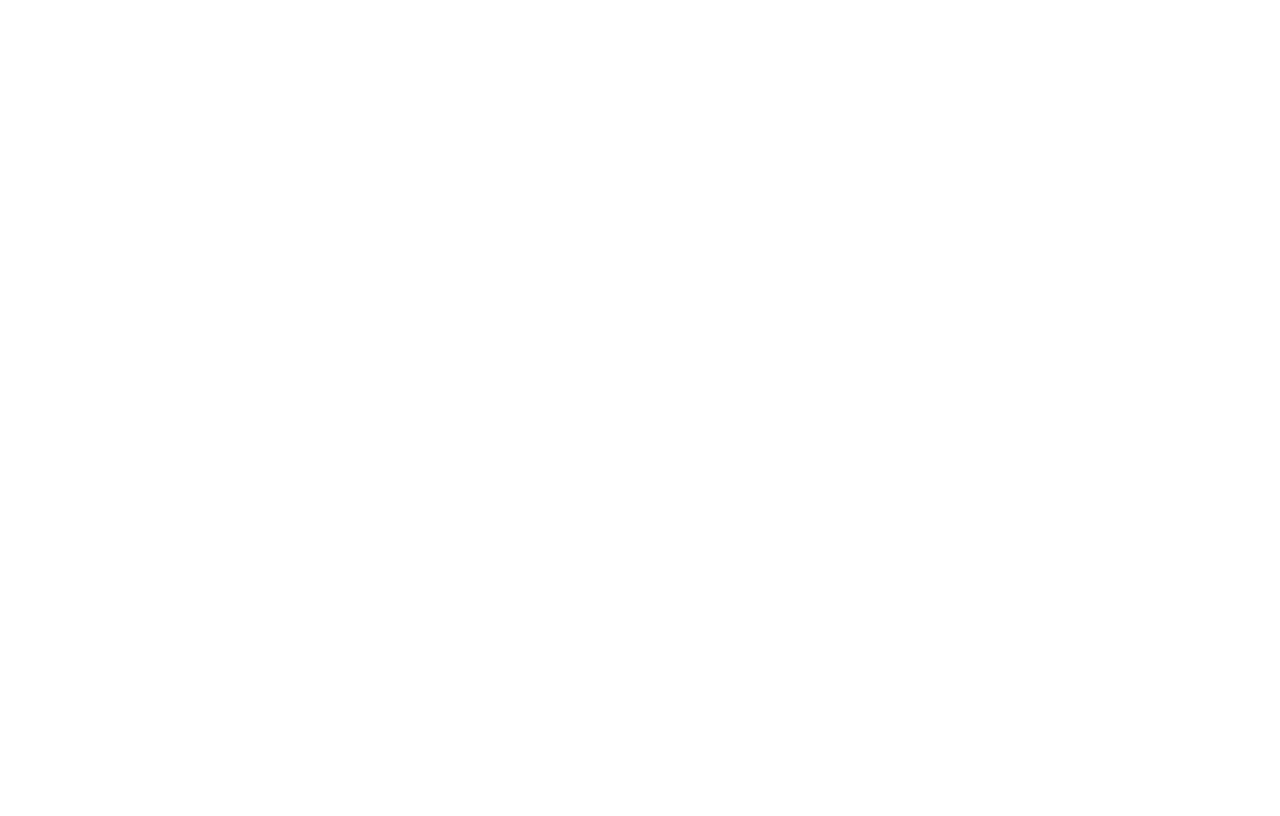
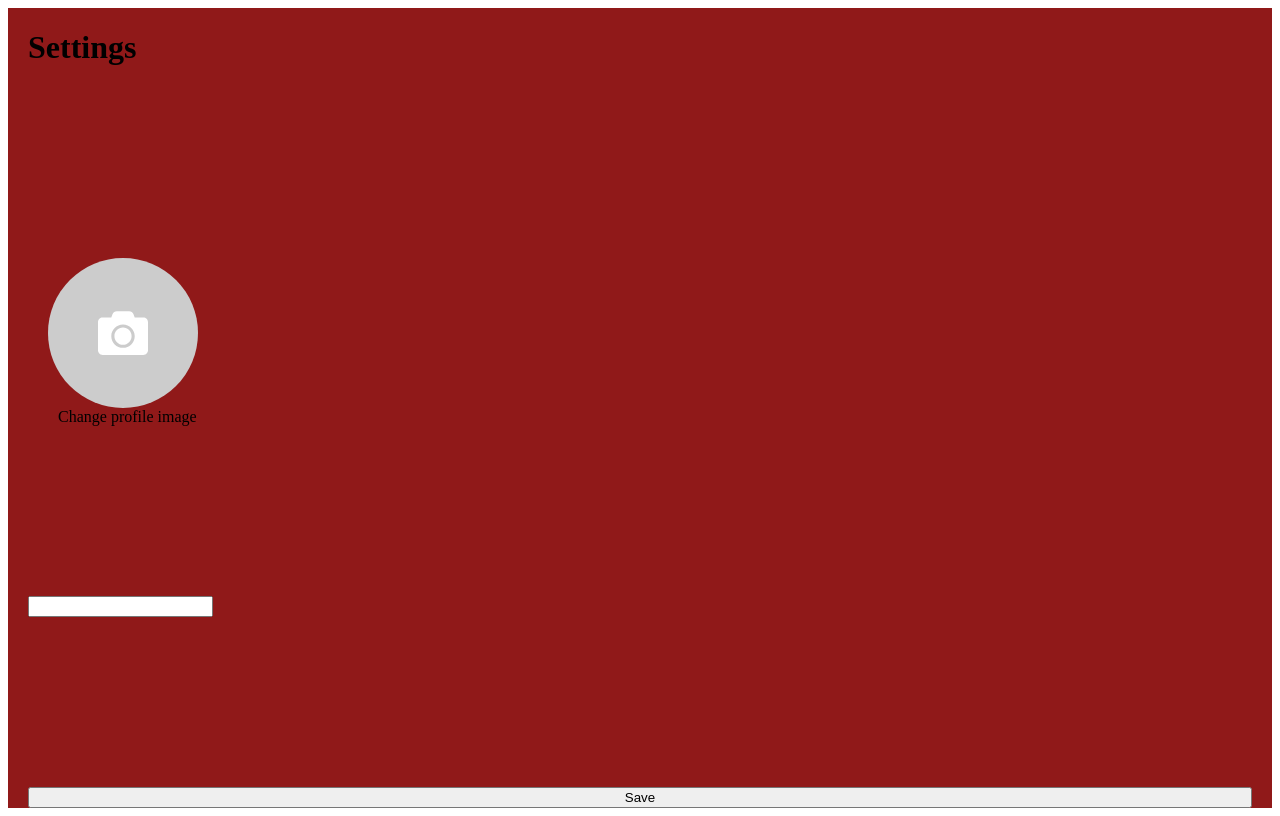
Before and after one commit to Hollow-D9D/42-transcendence, a React (Create React App) app in the folder frontend/: page /settingPage in a window 1280 px wide. Before the commit this address had no page. Built offline with nearby package versions, Linux system fonts and the light colour scheme.

Commit message:
setting page

```diff
--- a/frontend/package.json
+++ b/frontend/package.json
@@ -13,6 +13,7 @@
     "axios": "^0.24.0",
     "react": "^18.2.0",
     "react-dom": "^18.2.0",
+    "react-icons": "^4.8.0",
     "react-router-dom": "^6.8.1",
     "react-scripts": "^2.1.3",
     "typescript": "^4.9.5",
--- a/frontend/src/App.tsx
+++ b/frontend/src/App.tsx
@@ -3,6 +3,7 @@
 
 import Home from "./components/Home";
 import Profile from "./components/Profile";
+import SettingPage from "./components/SettingPage";
 
 const App: React.FC = () => {
   return (
@@ -10,6 +11,7 @@
       <Route index element={<Home />} />
       <Route path="/home" element={<Home />} />
       <Route path="/profile" element={<Profile />} />
+      <Route path="/settingPage" element={<SettingPage />} />
     </Routes>
   );
 };
--- a/frontend/src/components/SettingPage.tsx
+++ b/frontend/src/components/SettingPage.tsx
@@ -1,6 +1,45 @@
-import React from 'react'
+import React, { useState } from "react";
+import { FaCamera } from "react-icons/fa";
 
-const SettingPage: React.FC = () => {
+type Setting = {
+    name: string;
+    value: string;
+};
+
+type SettingProps = {
+    settings: Setting[];
+    onSave: (settings: Setting[]) => void;
+};
+
+const SettingPage: React.FC = ({ }) => {
+    //   const [updatedSettings, setUpdatedSettings] = useState(settings);
+    const [updatedSettings, setUpdatedSettings] = useState(false);
+    const [profileImage, setProfileImage] = useState("");
+
+
+    const handleSave = () => {
+        // onSave(updatedSettings);
+    };
+
+    const handleSettingChange = (index: number, event: React.ChangeEvent<HTMLInputElement>) => {
+        // const newSettings = [...updatedSettings];
+        // newSettings[index].value = event.target.value;
+        // setUpdatedSettings(newSettings);
+        setUpdatedSettings(true);
+    };
+
+    const handleProfileImageChange = (event: React.ChangeEvent<HTMLInputElement>) => {
+        // const file = event.target.files?.[0];
+        // if (file) {
+        //     const reader = new FileReader();
+        //     reader.onloadend = () => {
+        //         setProfileImage(reader.result as string);
+        //     };
+        //     reader.readAsDataURL(file);
+        // }
+    };
+
+
     return (
         <div
             style={{
@@ -9,14 +48,69 @@
                 backgroundSize: "cover",
                 backgroundRepeat: "no-repeat",
                 backgroundPosition: "center",
-                display: "flex",
-                alignItems: "center",
-                justifyContent: "center",
-                position: "relative",
+                display: 'flex',
+                padding: '0 20px',
+                flexDirection: 'column',
+                justifyContent: 'space-between',
             }}>
-            <h1>SettingPage</h1>
+            <h1>Settings</h1>
+            <div
+                style={{
+                    display: "flex",
+                    alignItems: "center"
+                }}>
+                {profileImage ? (
+                    <img src={profileImage} alt="Profile" style={{ width: "150px", height: "150px", borderRadius: "50%" }} />
+                ) : (
+                    <div
+                        style={{ marginLeft: "20px" }}>
+                        <label htmlFor="profile-image-input">
+                            <div
+                                style={{
+                                    width: "150px",
+                                    height: "150px",
+                                    borderRadius: "50%",
+                                    backgroundColor: "#ccc",
+                                    display: "flex",
+                                    justifyContent: "center",
+                                    alignItems: "center",
+                                    cursor: "pointer",
+                                }}
+                            >
+                                <FaCamera size={50} color="#fff" />
+                            </div>
+                            <span
+                                style={{
+                                    marginLeft: "10px",
+                                    fontSize: "16px"
+                                }}>
+                                Change profile image
+                            </span>
+                        </label>
+                        <input
+                            type="file"
+                            accept="image/*"
+                            id="profile-image-input"
+                            onChange={handleProfileImageChange}
+                            style={{ display: "none" }}
+                        />
+                    </div>
+                )}
+
+            </div>
+            {/* {updatedSettings.map((setting, index) => ( */}
+            {/* <div key={index}> */}
+            <label>
+                {/* {setting.name} */}
+                <input type="text" ></input>
+                {/* value={setting.value} onChange={(event) => handleSettingChange(index, event)} /> */}
+            </label>
+            {/* </div> */}
+            {/* )) */}
+            {/* } */}
+            <button onClick={handleSave}>Save</button>
         </div>
-    )
-}
+    );
+};
 
-export default SettingPage
+export default SettingPage;
```
Also changed, not shown: 1 other file (tests, documents, lock files or other folders).
